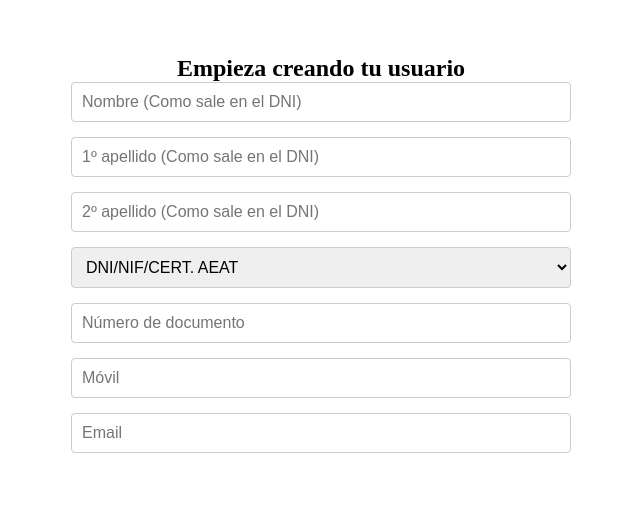
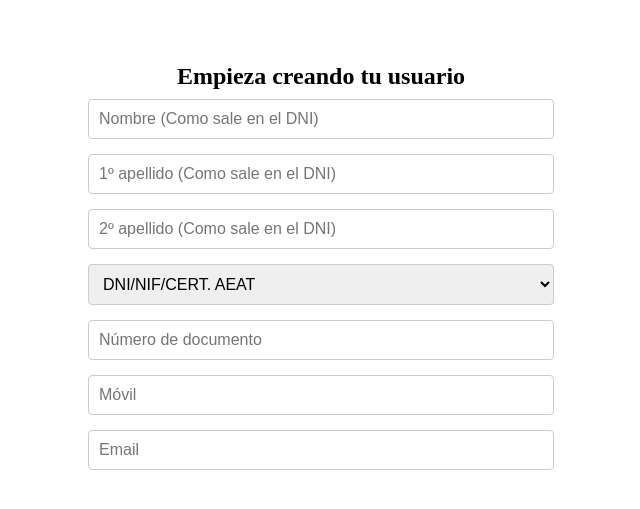
Before and after one commit to Dester369/Formulario2, a plain HTML site: page index.html in a window 1280 px wide. Shown: the part 139-648 px from the top of the page, without its empty margins (319-959 px from the left). Drawn offline with Linux system fonts and the light colour scheme.

Commit message:
styles.css

```diff
--- a/styles.css
+++ b/styles.css
@@ -1,7 +1,7 @@
 
 * {
     margin: 0;
-    padding: 0;
+    padding: 1%;
     box-sizing: border-box;
 }
 
```
